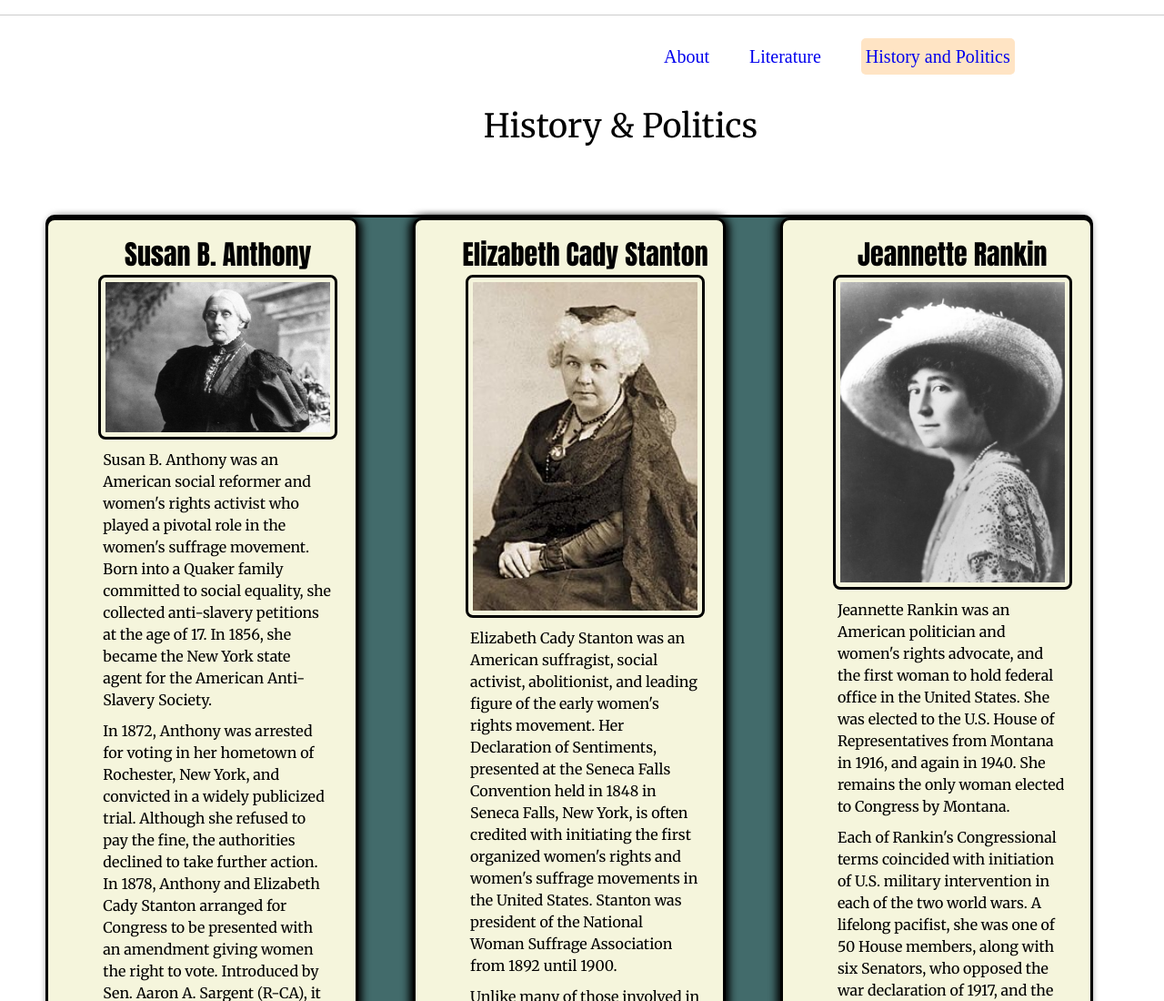
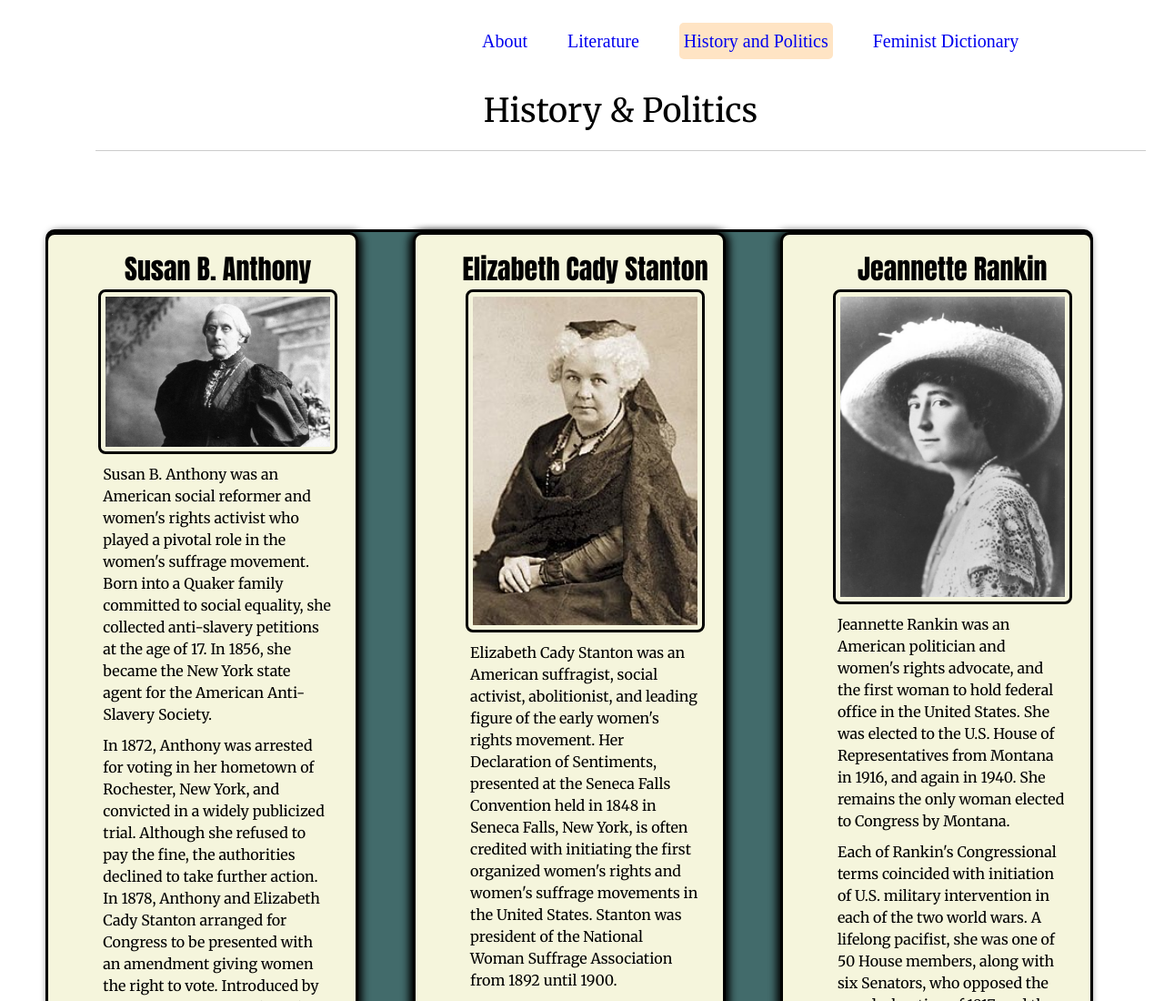
Before and after one commit to Emily0509/womens_web, a plain HTML site: page history.html in a window 1280 px wide. Shown: the top 1100 px of the page at 91% size. Drawn offline with Linux system fonts and the light colour scheme.

Commit message:
Add files via upload

```diff
--- a/css/style.css
+++ b/css/style.css
@@ -11,7 +11,7 @@ header, nav{
 }
 
 header nav{
-    margin-left: 600px;
+    margin-left: 400px;
 }
 
 nav ul li{
--- a/history.html
+++ b/history.html
@@ -11,10 +11,9 @@
   <link rel="preconnect" href="https://fonts.googleapis.com">
   <link rel="preconnect" href="https://fonts.gstatic.com" crossorigin>
   <link href="https://fonts.googleapis.com/css2?family=Merriweather&display=swap" rel="stylesheet">
+  <title>Women's Web - History</title>
 
 
-  <title>Women's Web - History</title>
-  <hr>
 
 </head>
 
@@ -25,8 +24,11 @@
           <li><a href="index.html">About</a></li>
           <li><a href="literature.html">Literature</a></li>
           <li><a class = "current" href="history.html">History and Politics</a></li>
+          <li><a href="femdict.html">Feminist Dictionary</a></li>
         </ul>
     </nav>
+
+
       <!-- definitions from meriam webster -->
       <!-- interpretations from
             The Dictionary of Feminist Theory - Maggie Humm,
@@ -35,6 +37,7 @@
       <!-- interpretation of equity from https://everydayfeminism.com/2014/09/equality-is-not-enough/ -->
 
     <h1>History &amp; Politics</h1>
+    <hr>
   </header>
 
   <main>
```
Also changed, not shown: femdict.html (+7 -2 lines), literature.html (+1 -0 lines).
